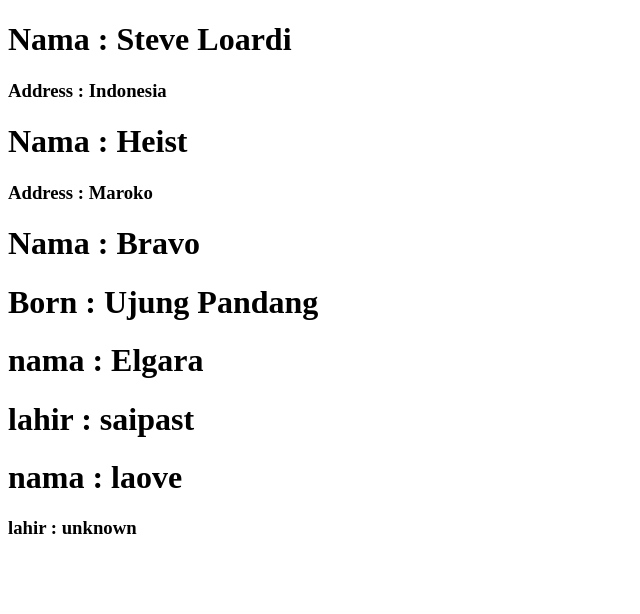
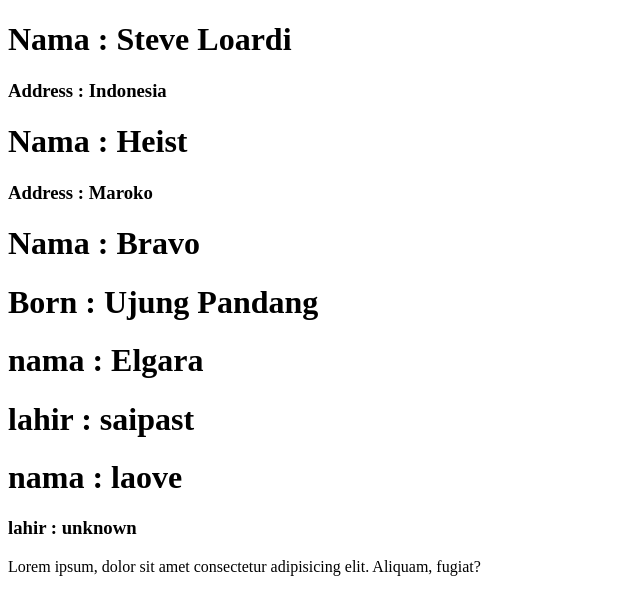
Before and after one commit to Elgara5364/conflict_case, a plain HTML site: page index.html in a window 1280 px wide. Shown: the whole page, without its empty margins (0-640 px from the left). Drawn offline with Linux system fonts and the light colour scheme.

Commit message:
add paragraph on html

```diff
--- a/index.html
+++ b/index.html
@@ -17,5 +17,7 @@
     <h1>nama : laove</h1>
     <h3>lahir : unknown</h3>
 
+    <p>Lorem ipsum, dolor sit amet consectetur adipisicing elit. Aliquam, fugiat?</p>
+
 </body>
 </html>
```
